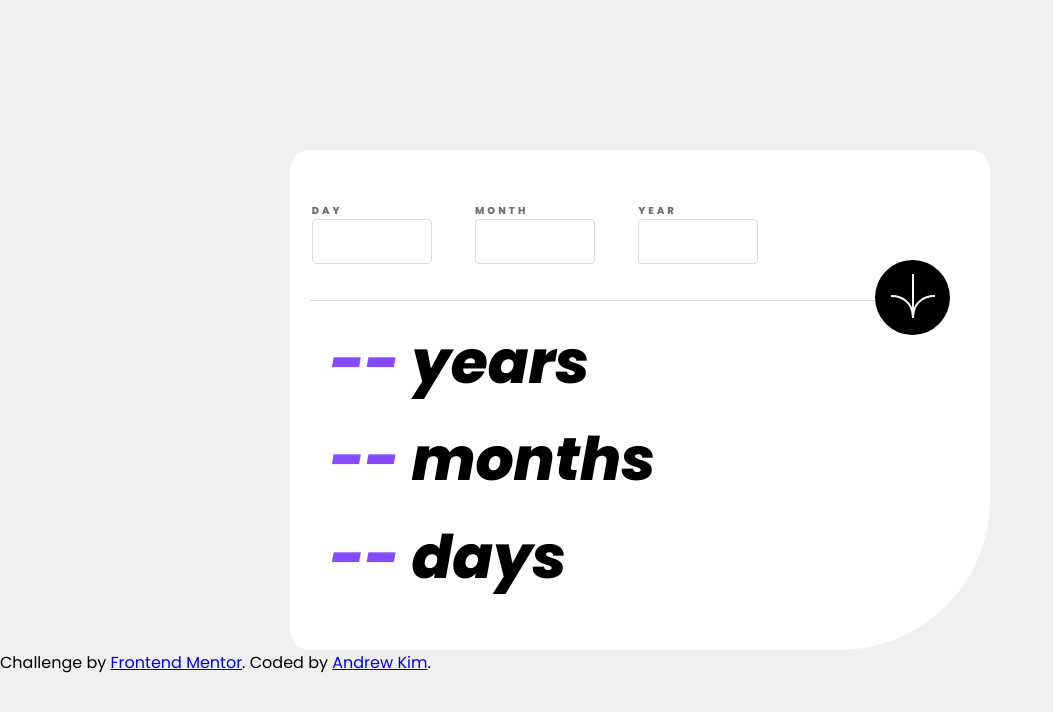
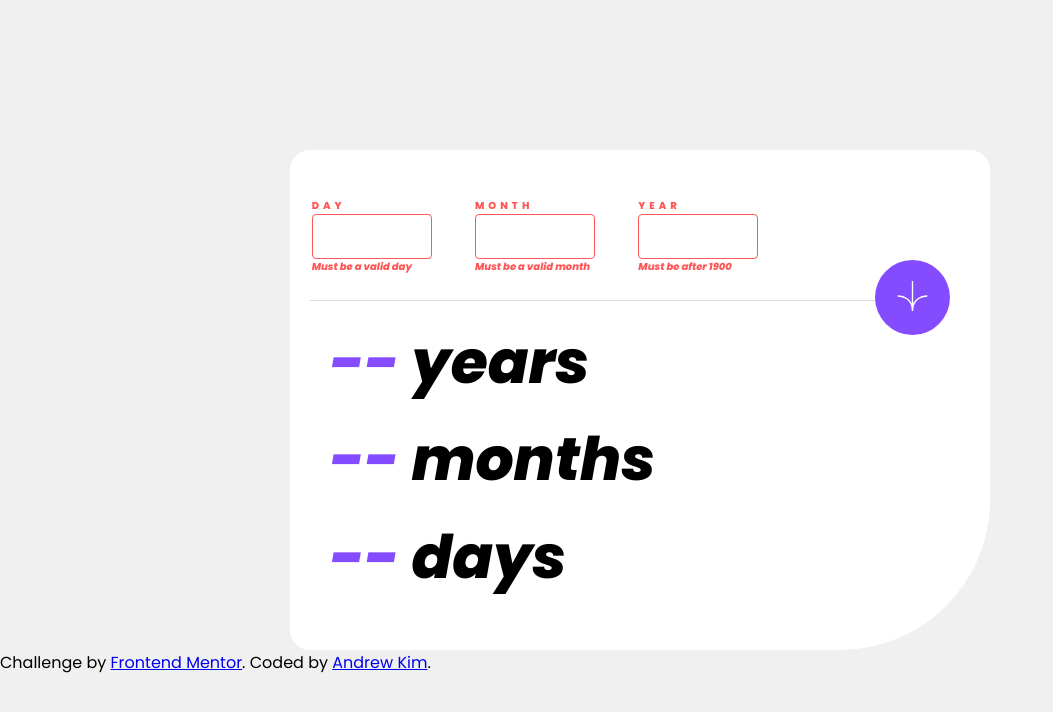
Before and after one commit to AndrewKim09/calendar-frontend-Mentor, a website: page index.html in a window 1280 px wide. Both pictures are taken after a click on the button 912 px from the left and 297 px from the top of the page. Shown: the whole page, without its empty margins (0-1053 px from the left). Drawn offline with Linux system fonts and the light colour scheme; a web font is replaced by a local one.

Commit message:
finish build

```diff
--- a/index.html
+++ b/index.html
@@ -16,21 +16,22 @@
 
   <div class = "calendarBox">
     <div class = "inputBox">
-      <div class="dayBox">
-        <p>DAY</p>
+      <div class=" dayBox" id="dayBox">
+        <p class="type">DAY</p>
         <input type="number" id="day" name="day" min="1" max="31">
+        <p class="pError" id="dayInputError"> </p>
       </div>
 
-      <div class="monthBox">
-        <p>MONTH</p>
+      <div class="monthBox" id="monthBox">
+        <p class="type">MONTH</p>
         <input type="number" id="month" name="month" min="1" max="12">
-
+        <p class="pError" id="monthInputError"> </p>
       </div>
 
-      <div class="yearBox">
-        <p>YEAR</p>
+      <div class="yearBox" id="yearBox">
+        <p class="type">YEAR</p>
         <input type="number" id="year" name="year" min="1" max="">
-
+        <p class="pError" id="yearInputError"> </p>
       </div>
 
     </div>
--- /dev/null
+++ b/package.json
@@ -0,0 +1,5 @@
+{
+  "devDependencies": {
+    "gh-pages": "^6.1.0"
+  }
+}
--- a/script.js
+++ b/script.js
@@ -1,9 +1,17 @@
 document.addEventListener('DOMContentLoaded', function() {
     var computeButton = document.getElementById('compute');
+
+    var dayBox = document.getElementById('dayBox');
+    var monthBox = document.getElementById('monthBox');
+    var yearBox = document.getElementById('yearBox');
 
     var dayInput = document.getElementById('day');
     var monthInput = document.getElementById('month');
     var yearInput = document.getElementById('year');
+
+    var dayInputError = document.getElementById('dayInputError');
+    var monthInputError = document.getElementById('monthInputError');
+    var yearInputError = document.getElementById('yearInputError');
 
     var dayOutput = document.getElementById('dayOutput');
     var monthOutput = document.getElementById('monthOutput');
@@ -11,30 +19,55 @@ document.addEventListener('DOMContentLoaded', function() {
 
     computeButton.addEventListener('click', function() {
 
+        dayBox.classList.remove("error");
+        monthBox.classList.remove("error");
+        yearBox.classList.remove("error");
+
+        dayInputError.innerHTML = "";
+        monthInputError.innerHTML = "";
+        yearInputError.innerHTML = "";
+
 
         var day = dayInput.value;
         var month = monthInput.value;
         var year = yearInput.value;
 
+
+
         if (isNaN(day)|| isNaN(month) || isNaN(year)) {
-            alert('Please fill in all fields');
-            return;
+            if(isNaN(day)){
+                dayBox.classList.add("error");
+                dayInputError.innerHTML = "This field is required";
+            }
+            if(isNaN(month)){
+                monthBox.classList.add("error");
+                monthInputError.innerHTML = "This field is required";
+            }
+            if(isNaN(year)){
+                yearBox.classList.add("error");
+                yearInputError.innerHTML = "This field is required";
+            }
+
         }
 
-        else if (day < 1 || day > 31) {
-            alert('Please enter a valid day');
-            return;
+        else if (day < 1 || day > 31 || month < 1 || month > 12 || year > (new Date().getFullYear()) || year < 1900) {
+            if(day < 1 || day > 31){
+                dayInputError.innerHTML = "Must be a valid day";
+                dayBox.classList.add("error");
+            }
+            if(month < 1 || month > 12){
+                monthInputError.innerHTML = "Must be a valid month";
+                monthBox.classList.add("error");
+            }
+            if( year < 1900){
+                yearInputError.innerHTML = "Must be after 1900";
+                yearBox.classList.add("error");
+            }
+            else if(year > (new Date().getFullYear())){
+                yearInputError.innerHTML = "Must be in the past";
+                yearBox.classList.add("error");
+            }
         }
-
-            else if (month < 1 || month > 12) {
-                alert('Please enter a valid month');
-                return;
-            }
-
-            else if (year > (new Date().getFullYear()) || year < 1900) {
-                alert('Please enter a valid year');
-                return;
-            }
 
         else{
             timeInMs= new Date(year, month, day).getTime();
--- a/styles.css
+++ b/styles.css
@@ -49,7 +49,7 @@ button{
     position: absolute;
     right: 0;
 
-    background-color: black;
+    background-color: var(--Purple);
 
     margin-top: 110px;
     margin-right: 40px;
@@ -61,10 +61,15 @@ button{
 
     z-index: 2;
 
+    img{
+        height: 30px;
+    };
+
 }
 
 button:hover{
     cursor: pointer;
+    background-color: black;
 }
 
 .calendarBox{
@@ -109,12 +114,14 @@ button:hover{
 }
 
 .dayBox, .monthBox, .yearBox{
-    p{
+
+    .type{
         font-family: poppinsExtrabold;
         font-size: 10px;
-        letter-spacing: 3px;
+        letter-spacing: 4px;
         color: var(--SmokeyGrey);
     }
+
     input{
         height: 45px;
         width: 120px;
@@ -152,7 +159,30 @@ span{
     color: var(--Purple);
 }
 
+.pError{
+    color: var(--LightRed);
+    font-family: poppinsExtraboldItalic;
+    font-size: 10px;
+    letter-spacing: 0px;
+    height: 1em;
+
+}
+
+.error{
+    .type{
+        color: var(--LightRed);
+    }
+    input{
+        border-color: var(--LightRed);
+        border-width: 1px;
+    }
+}
+
 @media screen and (max-width: 375px){
+
+    .pError{
+        font-size: 8px;
+    }
 
     .inputBox{
         width: 90%;
```
Also changed, not shown: 1 other file.
